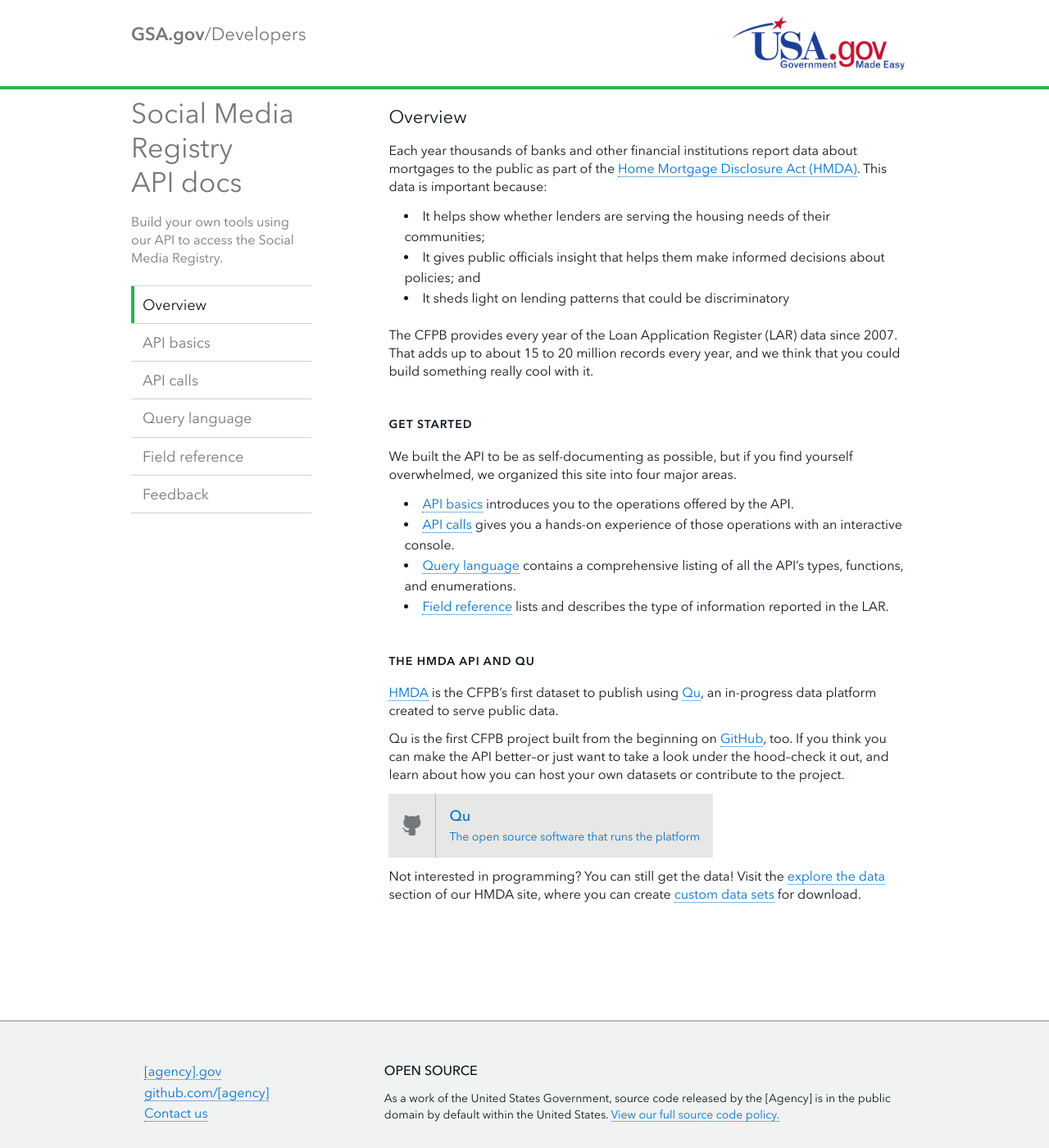
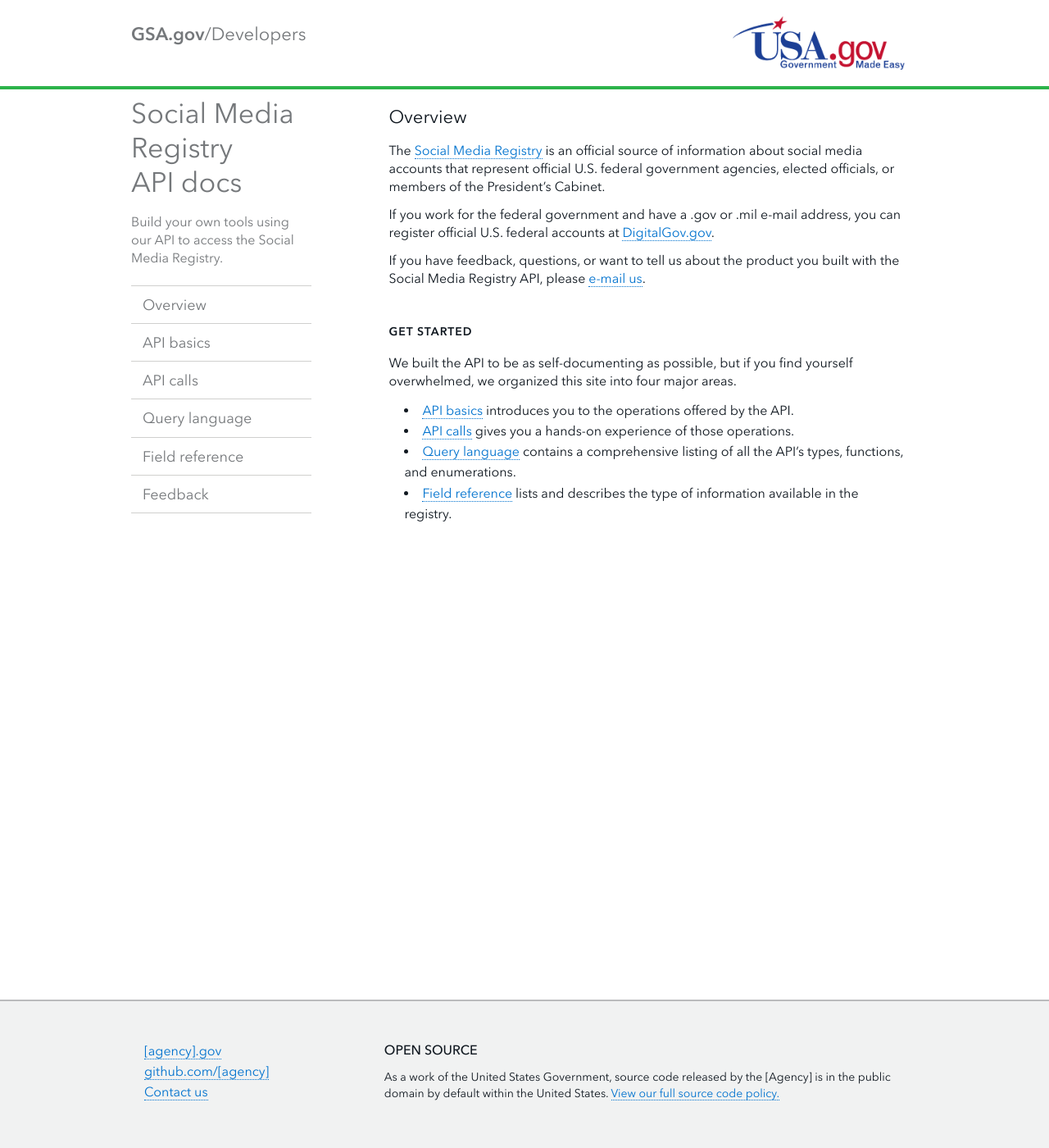
Before and after one commit to GSA/social-media-registry-api, a Jekyll site: the page built from index.md, in a window 1280 px wide and 1400 px high. Shown: the whole window at 82% size. Built offline with Jekyll 4.4.1, drawn with Linux system fonts in a browser that asks for light colours; Markdown is read by kramdown in place of the engine named in the settings.

Commit message:
changing to SMR content

```diff
--- a/index.md
+++ b/index.md
@@ -6,43 +6,16 @@ layout: default
 
 ### Overview
 
+The [Social Media Registry](http://www.usa.gov/Contact/verify-social-media.shtml) is an official source of information about social media accounts that represent official U.S. federal government agencies, elected officials, or members of the President’s Cabinet.
 
-Each year thousands of banks and other financial institutions report data about mortgages to the public as part of the [Home Mortgage Disclosure Act (HMDA)](http://www.consumerfinance.gov/hmda/#video). This data is important because:
+If you work for the federal government and have a .gov or .mil e-mail address, you can register official U.S. federal accounts at [DigitalGov.gov](http://www.digitalgov.gov/services/social-media-registry/).
 
-- It helps show whether lenders are serving the housing needs of their communities;
-- It gives public officials insight that helps them make informed decisions about policies; and
-- It sheds light on lending patterns that could be discriminatory
-
-The CFPB provides every year of the Loan Application Register (LAR) data since 2007. That adds up to about 15 to 20 million records every year, and we think that you could build something really cool with it.
+If you have feedback, questions, or want to tell us about the product you built with the Social Media Registry API, please [e-mail us](socialmediaregistry@gsa.gov).
 
 ##### Get started
 We built the API to be as self-documenting as possible, but if you find yourself overwhelmed, we organized this site into four major areas.
 
 - [API basics](basics.html) introduces you to the operations offered by the API.
-- [API calls](console/) gives you a hands-on experience of those operations with an interactive console.
+- [API calls](console/) gives you a hands-on experience of those operations.
 - [Query language](queries.html) contains a comprehensive listing of all the API's types, functions, and enumerations.
-- [Field reference](fields.html) lists and describes the type of information reported in the LAR.
-
-##### The HMDA API and Qu
-
-[HMDA](http://www.consumerfinance.gov/hmda) is the CFPB's first dataset to publish using [Qu](http://cfpb.github.io/qu/), an in-progress data platform created to serve public data.
-
-Qu is the first CFPB project built from the beginning on [GitHub](https://github.com/cfpb/), too. If you think you can make the API better–or just want to take a look under the hood–check it out, and learn about how you can host your own datasets or contribute to the project.
-
-<ul class="repo-list">
-  <li class="list-icon">
-    <p class="image-wrap">
-      <img src="../static/img/octocat.png" width="25px" title="Github">
-    </p>
-  </li>
-  <li>
-    <a href="https://github.com/cfpb/qu">
-     <h4>Qu</h4>
-      <p>The open source software that runs the platform</p>
-    </a>
-  </li>
-</ul>
-<body id="overview"></body>
-
-
-Not interested in programming? You can still get the data! Visit the [explore the data](http://www.consumerfinance.gov/hmda/explore) section of our HMDA site, where you can create [custom data sets](http://consumerfinance.gov/hmda/explore.html) for download.
+- [Field reference](fields.html) lists and describes the type of information available in the registry.
```
